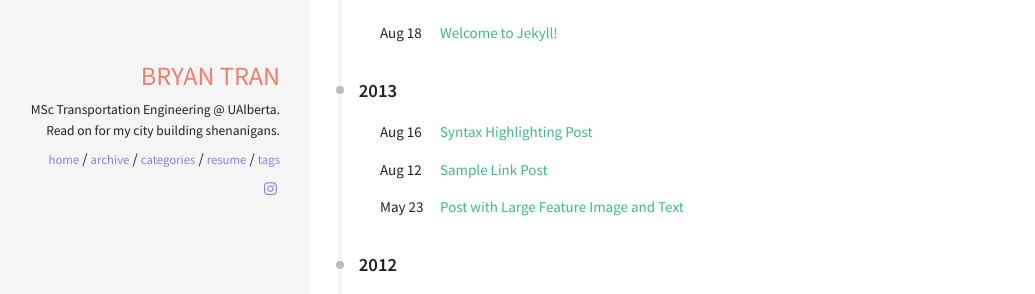
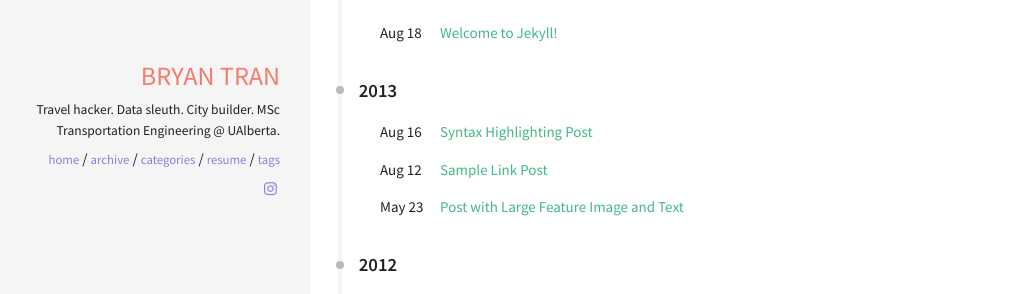
Before and after one commit to bryan7ran/bryantransit, a Jekyll site: the page built from archive.html, in a window 1280 px wide. Shown: the part 282-576 px from the top of the page, without its empty margins (10-1045 px from the left). Built offline with Jekyll 4.4.1, drawn with Linux system fonts in a browser that asks for light colours.

Commit message:
description changed

```diff
--- a/_config.yml
+++ b/_config.yml
@@ -5,7 +5,7 @@
 #
 title: Bryan Tran
 email:
-description: MSc Transportation Engineering @ UAlberta. Read on for my city building shenanigans.
+description: Travel hacker. Data sleuth. City builder. MSc Transportation Engineering @ UAlberta.
 url: # the base hostname & protocol for your site
 keywords: ["blog", "jekyll"]
 
@@ -37,7 +37,7 @@ owner:
   name: Bryan Tran
   avatar:
   job:
-  bio: "MSc Transportation Engineering @ UAlberta. Read on for my city building shenanigans."
+  bio: "Travel hacker. Data sleuth. City builder. MSc Transportation Engineering @ UAlberta."
   email:
   disqus-shortname:
   twitter: #username
--- a/index.html
+++ b/index.html
@@ -1,4 +1,4 @@
----
+f---
 layout: post_listing
 permalink: /
 ---
```
